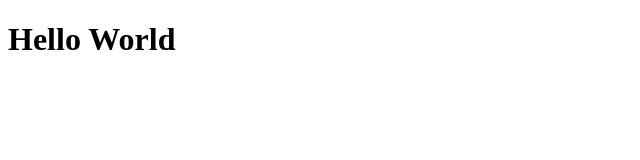
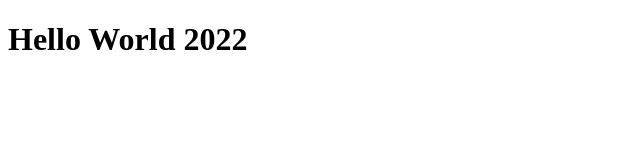
Before and after one commit to Yevgeniya28/DemoGoIT2022, a plain HTML site: page index.html in a window 1280 px wide. Shown: the whole page, without its empty margins (0-640 px from the left). Drawn offline with Linux system fonts and the light colour scheme.

Commit message:
Update index.html

```diff
--- a/index.html
+++ b/index.html
@@ -7,6 +7,6 @@
     <title>Document</title>
 </head>
 <body>
-    <h1>Hello World</h1>
+    <h1>Hello World 2022</h1>
 </body>
 </html>
```
